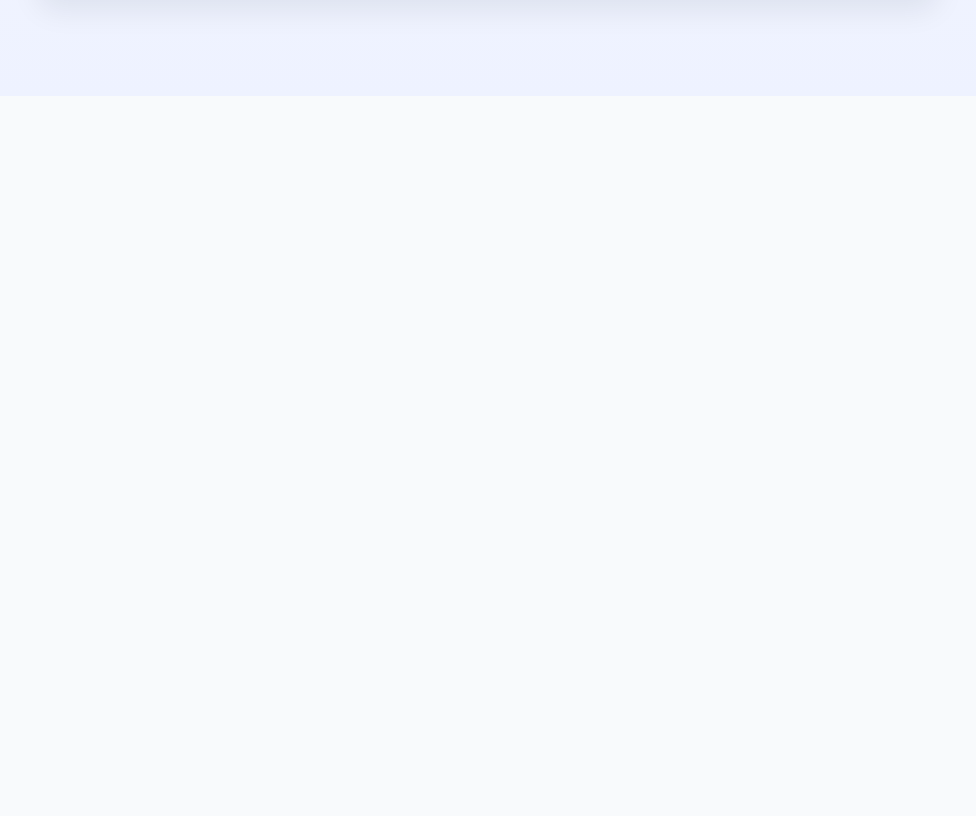
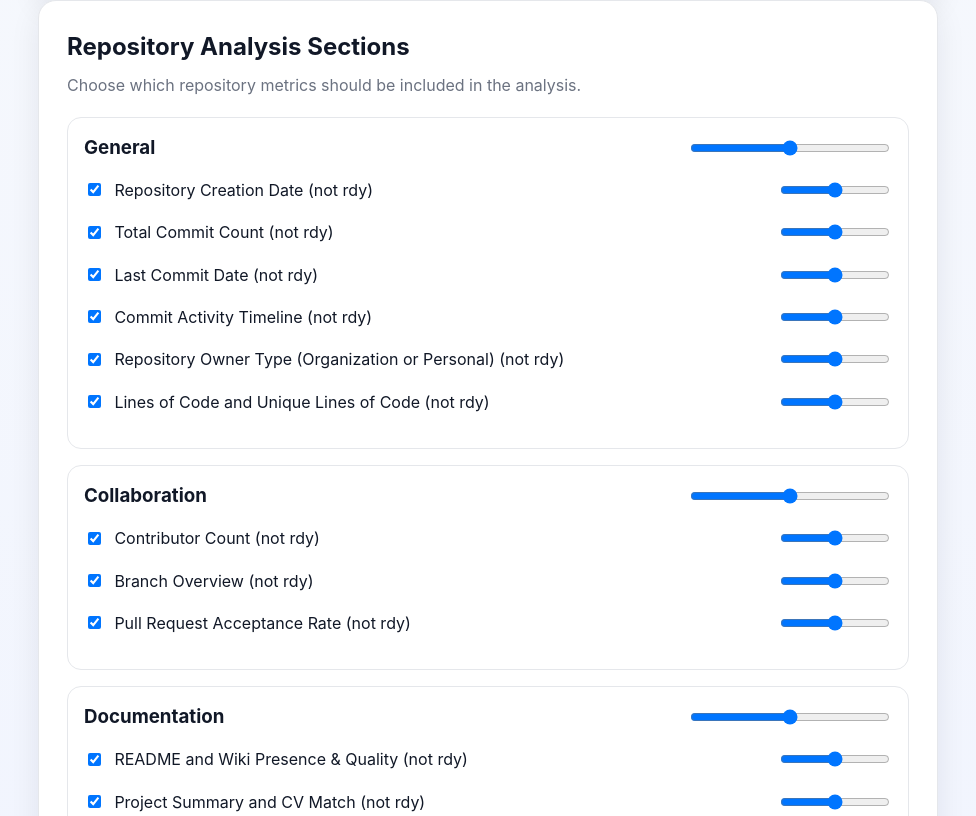
Before and after one commit to Igor-Ljucovic/CommitMentIssues, a React app in the folder frontend/: page / in a window 1280 px wide. Shown: the part 704-1520 px from the top of the page, without its empty margins (152-1128 px from the left). Before the commit the page ends 800 px from the top, so only its background shows below. Built offline with nearby package versions, Linux system fonts and the light colour scheme; the HTML template or start-up script is replaced by a standard one.

Commit message:
docs: add project README

```diff
--- a/frontend/src/App.css
+++ b/frontend/src/App.css
@@ -205,8 +205,9 @@
 }
 
 .link-list {
+  list-style: none;
+  padding-left: 0;
   margin: 0;
-  padding-left: 20px;
 }
 
 .link-list li {
--- a/frontend/src/App.tsx
+++ b/frontend/src/App.tsx
@@ -3,6 +3,7 @@ import type { ChangeEvent } from "react";
 import "./App.css";
 
 const ALLOWED_EXTENSIONS = [".txt", ".docx", ".pdf"];
+const DEFAULT_WEIGHT = 5;
 
 type FileScanResult = {
   file_name: string;
@@ -18,10 +19,116 @@ type UploadResponse = {
   unique_github_links: string[];
 };
 
+type AnalysisCategory = {
+  title: string;
+  items: string[];
+};
+
+type AnalysisSelectionState = Record<string, Record<string, boolean>>;
+type CategoryWeightsState = Record<string, number>;
+type ItemWeightsState = Record<string, Record<string, number>>;
+
+const ANALYSIS_CATEGORIES: AnalysisCategory[] = [
+  {
+    title: "General",
+    items: [
+      "Repository Creation Date",
+      "Total Commit Count",
+      "Last Commit Date",
+      "Commit Activity Timeline",
+      "Repository Owner Type (Organization or Personal)",
+      "Lines of Code and Unique Lines of Code",
+    ],
+  },
+  {
+    title: "Collaboration",
+    items: [
+      "Contributor Count",
+      "Branch Overview",
+      "Pull Request Acceptance Rate",
+    ],
+  },
+  {
+    title: "Documentation",
+    items: [
+      "README and Wiki Presence & Quality",
+      "Project Summary and CV Match",
+    ],
+  },
+  {
+    title: "Consistency",
+    items: [
+      "Commit Naming Consistency",
+      "Commit Message and Code Change Alignment",
+      "Consistency of Class, Function, Variable, and File Naming",
+    ],
+  },
+  {
+    title: "Architecture",
+    items: [
+      "Software Architecture Overview",
+      "Project Summary and Functional Match",
+      "Code Duplication",
+      "Tests and Test Coverage",
+    ],
+  },
+  {
+    title: "AI Code Analysis",
+    items: [
+      "Technology Stack Match with CV",
+      "Commit Message and Code Change Alignment (AI)",
+      "Naming and Project Structure Consistency (AI)",
+      "Project Summary and CV Match (AI)",
+      "Estimated AI-Generated Code Percentage",
+    ],
+  },
+];
+
+const createInitialAnalysisSelections = (): AnalysisSelectionState => {
+  return ANALYSIS_CATEGORIES.reduce<AnalysisSelectionState>((categoryAcc, category) => {
+    categoryAcc[category.title] = category.items.reduce<Record<string, boolean>>(
+      (itemAcc, item) => {
+        itemAcc[item] = true;
+        return itemAcc;
+      },
+      {},
+    );
+
+    return categoryAcc;
+  }, {});
+};
+
+const createInitialCategoryWeights = (): CategoryWeightsState => {
+  return ANALYSIS_CATEGORIES.reduce<CategoryWeightsState>((acc, category) => {
+    acc[category.title] = DEFAULT_WEIGHT;
+    return acc;
+  }, {});
+};
+
+const createInitialItemWeights = (): ItemWeightsState => {
+  return ANALYSIS_CATEGORIES.reduce<ItemWeightsState>((categoryAcc, category) => {
+    categoryAcc[category.title] = category.items.reduce<Record<string, number>>(
+      (itemAcc, item) => {
+        itemAcc[item] = DEFAULT_WEIGHT;
+        return itemAcc;
+      },
+      {},
+    );
+
+    return categoryAcc;
+  }, {});
+};
+
 function App() {
   const [selectedFiles, setSelectedFiles] = useState<File[]>([]);
   const [statusMessage, setStatusMessage] = useState<string>("");
   const [uploadResult, setUploadResult] = useState<UploadResponse | null>(null);
+  const [analysisSelections, setAnalysisSelections] =
+    useState<AnalysisSelectionState>(createInitialAnalysisSelections);
+  const [categoryWeights, setCategoryWeights] =
+    useState<CategoryWeightsState>(createInitialCategoryWeights);
+  const [itemWeights, setItemWeights] =
+    useState<ItemWeightsState>(createInitialItemWeights);
 
   const acceptedFileTypes = useMemo(() => ALLOWED_EXTENSIONS.join(","), []);
 
@@ -83,7 +190,43 @@ function App() {
     );
   };
 
+  const getSelectedAnalysisMetrics = () => {
+    const selected: string[] = [];
+
+    Object.entries(analysisSelections).forEach(([category, items]) => {
+      Object.entries(items).forEach(([metric, isChecked]) => {
+        if (isChecked) {
+          const categoryWeight = categoryWeights[category];
+          const metricWeight = itemWeights[category]?.[metric];
+
+          selected.push(
+            `${category} (category weight: ${categoryWeight}) -> ${metric} (metric weight: ${metricWeight})`,
+          );
+        }
+      });
+    });
+
+    return selected;
+  };
+
   const handleUpload = async () => {
+    const selectedMetrics = getSelectedAnalysisMetrics();
+
+    console.log("Selected analysis metrics:");
+    selectedMetrics.forEach((metric) => console.log(metric));
+
+    console.log("All category weights:");
+    Object.entries(categoryWeights).forEach(([category, weight]) => {
+      console.log(`${category}: ${weight}`);
+    });
+
+    console.log("All subcategory weights:");
+    Object.entries(itemWeights).forEach(([category, items]) => {
+      Object.entries(items).forEach(([item, weight]) => {
+        console.log(`${category} -> ${item}: ${weight}`);
+      });
+    });
+
     if (selectedFiles.length === 0) {
       setStatusMessage("Please select at least one file before uploading.");
       return;
@@ -118,6 +261,44 @@ function App() {
       console.error(error);
       setStatusMessage("Something went wrong while uploading the files.");
     }
+  };
+
+  const handleAnalysisItemToggle = (categoryTitle: string, itemName: string) => {
+    setAnalysisSelections((previousSelections) => ({
+      ...previousSelections,
+      [categoryTitle]: {
+        ...previousSelections[categoryTitle],
+        [itemName]: !previousSelections[categoryTitle][itemName],
+      },
+    }));
+  };
+
+  const handleCategoryWeightChange = (
+    categoryTitle: string,
+    event: ChangeEvent<HTMLInputElement>,
+  ) => {
+    const weight = Number(event.target.value);
+
+    setCategoryWeights((previousWeights) => ({
+      ...previousWeights,
+      [categoryTitle]: weight,
+    }));
+  };
+
+  const handleItemWeightChange = (
+    categoryTitle: string,
+    itemName: string,
+    event: ChangeEvent<HTMLInputElement>,
+  ) => {
+    const weight = Number(event.target.value);
+
+    setItemWeights((previousWeights) => ({
+      ...previousWeights,
+      [categoryTitle]: {
+        ...previousWeights[categoryTitle],
+        [itemName]: weight,
+      },
+    }));
   };
 
   return (
@@ -243,6 +424,116 @@ function App() {
             </div>
           )}
         </section>
+
+        <section className="card">
+          <h2>Repository Analysis Sections</h2>
+          <p className="card-description">
+            Choose which repository metrics should be included in the analysis.
+          </p>
+
+          <div className="results-list">
+            {ANALYSIS_CATEGORIES.map((category) => {
+              const currentCategoryWeight = categoryWeights[category.title] ?? DEFAULT_WEIGHT;
+
+              return (
+                <div key={category.title} className="result-card">
+                  <div
+                    style={{
+                      display: "flex",
+                      alignItems: "center",
+                      justifyContent: "space-between",
+                      gap: "1rem",
+                      marginBottom: "1rem",
+                    }}
+                  >
+                    <h3 style={{ margin: 0 }}>{category.title}</h3>
+
+                    <input
+                      id={`category-weight-${category.title}`}
+                      type="range"
+                      min="0"
+                      max="10"
+                      step="1"
+                      value={currentCategoryWeight}
+                      onChange={(event) =>
+                        handleCategoryWeightChange(category.title, event)
+                      }
+                      style={{
+                        width: "200px",
+                        flexShrink: 0,
+                      }}
+                    />
+                  </div>
+
+                  <ul className="link-list">
+                    {category.items.map((item) => {
+                      const isChecked =
+                        analysisSelections[category.title]?.[item] ?? false;
+                      const currentItemWeight =
+                        itemWeights[category.title]?.[item] ?? DEFAULT_WEIGHT;
+
+                      return (
+                        <li key={item}>
+                          <div
+                            style={{
+                              display: "flex",
+                              alignItems: "center",
+                              gap: "0.75rem",
+                              justifyContent: "space-between",
+                              paddingBottom: "0.65rem",
+                            }}
+                          >
+                            <label
+                              style={{
+                                display: "flex",
+                                alignItems: "center",
+                                gap: "0.65rem",
+                                cursor: "pointer",
+                                flex: 1,
+                                minWidth: 0,
+                              }}
+                            >
+                              <input
+                                type="checkbox"
+                                checked={isChecked}
+                                onChange={() =>
+                                  handleAnalysisItemToggle(category.title, item)
+                                }
+                              />
+                              <span>
+                                {item} (not rdy)
+                              </span>
+                            </label>
+
+                            <input
+                              id={`item-weight-${category.title}-${item}`}
+                              type="range"
+                              min="0"
+                              max="10"
+                              step="1"
+                              value={currentItemWeight}
+                              onChange={(event) =>
+                                handleItemWeightChange(
+                                  category.title,
+                                  item,
+                                  event,
+                                )
+                              }
+                              style={{
+                                width: "110px",
+                                flexShrink: 0,
+                              }}
+                            />
+                          </div>
+                        </li>
+                      );
+                    })}
+                  </ul>
+                </div>
+              );
+            })}
+          </div>
+        </section>
       </main>
     </div>
   );
```
Also changed, not shown: 1 other file (tests, documents, lock files or other folders).
